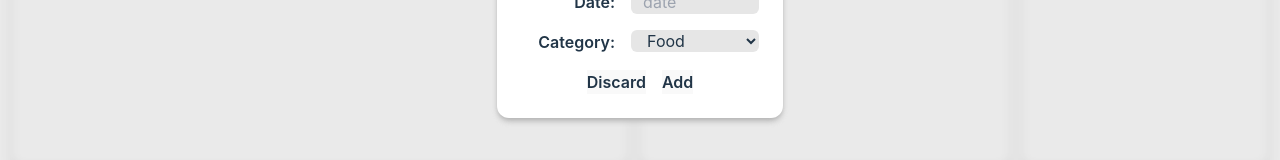
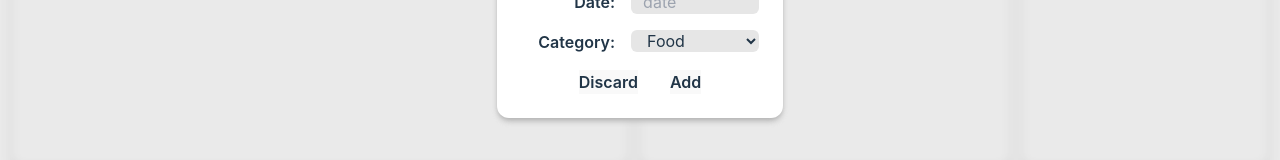
Before and after one commit to vChrisL/Finance-Tracker, a React (Vite) app: page / in a window 1280 px wide. Both pictures are taken after a click on the button "New Expense". Shown: the part 230-390 px from the top of the page. Built offline with nearby package versions, Linux system fonts and the light colour scheme.

Commit message:
removed expenses store

```diff
--- a/src/components/NewExpenseMenu-component.tsx
+++ b/src/components/NewExpenseMenu-component.tsx
@@ -31,7 +31,7 @@ export function NewExpenseMenu(){
               </div>
             </div>
 
-            <div className='flex flex-row gap-4 mt-4'>
+            <div className='flex flex-row gap-8 mt-4'>
               <button className='hover:text-red-500' onClick={() => setMenuState(!menuState)}>Discard</button>
               <button>Add</button>
             </div>
--- a/src/stores/ExpenseData-store.tsx
+++ /dev/null
@@ -1,24 +0,0 @@
-import { create } from "zustand";
-
-type ExpenseStore = {
-    id: number,
-    updateID: (newID: number) => void,
-    desc: string,
-    updateDesc: (newDesc: string) => void,
-}
-
-type MonthlyExpenseData = {
-    id: number,
-    month: string,
-    expenses: [],
-}
-
-export const useExpenseStore = create<ExpenseStore>((set) => ({
-    id: 0,
-    updateID: (newID: number) => set(() => ({id: newID})),
-    desc: '',
-    updateDesc: (newDesc: string) => set(() => ({desc: newDesc}))
-}));
-
-// const expenseID = useExpenseDataStore((state) => state.id);
-// const updateExpenseID = useExpenseDataStore((state) => state.updateID);
```
